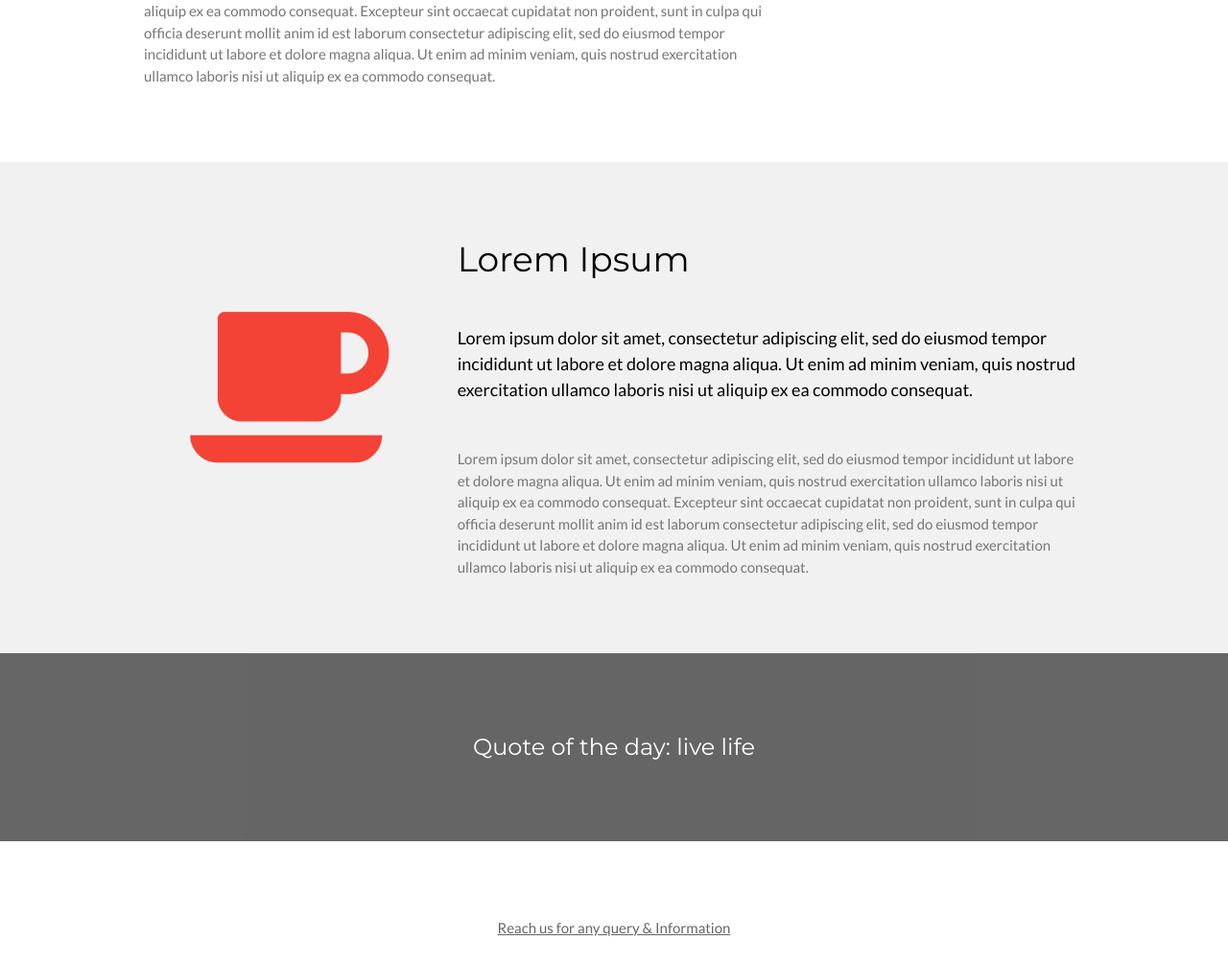
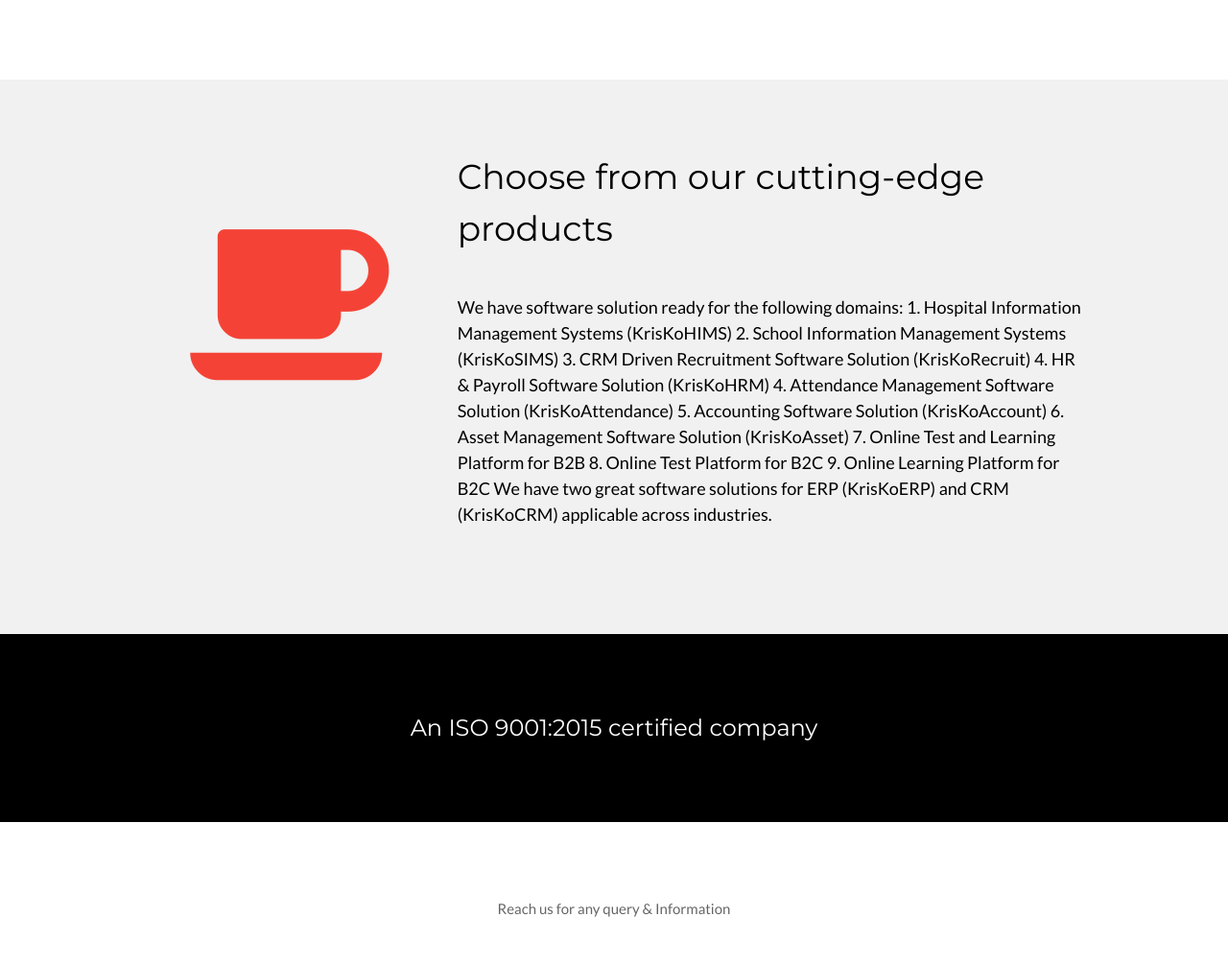
Before and after one commit to sayantan-cse/KriskoSoftware, a plain HTML site: page index.html in a window 1280 px wide. Shown: the part 862-1867 px from the top of the page at 96% size. Drawn offline with nearby package versions, Linux system fonts and the light colour scheme.

Commit message:
Update index.html

```diff
--- a/index.html
+++ b/index.html
@@ -18,7 +18,7 @@ body,h1,h2,h3,h4,h5,h6 {font-family: "Lato", sans-serif}
 
 <!-- Navbar -->
 <div class="w3-top">
-  <div class="w3-bar w3-red w3-card w3-left-align w3-large">
+  <div class="w3-bar w3-white w3-card w3-left-align w3-large">
     <a class="w3-bar-item w3-button w3-hide-medium w3-hide-large w3-right w3-padding-large w3-hover-white w3-large w3-red" href="javascript:void(0);" onclick="myFunction()" title="Toggle Navigation Menu"><i class="fa fa-bars"></i></a>
     <a href="#" class="w3-bar-item w3-button w3-padding-large w3-white">Home</a>
     <a href="#" class="w3-bar-item w3-button w3-padding-large">About Us</a>
@@ -41,24 +41,24 @@ body,h1,h2,h3,h4,h5,h6 {font-family: "Lato", sans-serif}
 </div>
 
 <!-- Header -->
-<header class="w3-container w3-red w3-center" style="padding:128px 16px">
+<header class="w3-container w3-blue w3-center" style="padding:128px 16px">
   <h1 class="w3-margin w3-jumbo">KrisKo Software Pvt. Ltd.</h1>
-  <p class="w3-xlarge">Template by w3.css</p>
-  <button class="w3-button w3-black w3-padding-large w3-large w3-margin-top">Get Started</button>
+  <p >Solve real business challenges</p>
+
+
+  <button class="w3-button w3-round-xxlarge w3-black w3-padding-large w3-large w3-margin-top">Start Building with us Today</button>
 </header>
 
 <!-- First Grid -->
 <div class="w3-row-padding w3-padding-64 w3-container">
   <div class="w3-content">
     <div class="w3-twothird">
-      <h1>Lorem Ipsum</h1>
+      <h1>Why KKS</h1>
       <h5 class="w3-padding-32">At KKS (KrisKo Software), we develop custom enterprise software solutions
 leveraging cutting edge software technologies,
 database technologies and internet technologies.</h5>
 
-      <p class="w3-text-grey">Lorem ipsum dolor sit amet, consectetur adipiscing elit, sed do eiusmod tempor incididunt ut labore et dolore magna aliqua. Ut enim ad minim veniam, quis nostrud exercitation ullamco laboris nisi ut aliquip ex ea commodo consequat. Excepteur sint
-        occaecat cupidatat non proident, sunt in culpa qui officia deserunt mollit anim id est laborum consectetur adipiscing elit, sed do eiusmod tempor incididunt ut labore et dolore magna aliqua. Ut enim ad minim veniam, quis nostrud exercitation ullamco
-        laboris nisi ut aliquip ex ea commodo consequat.</p>
+      <p class="w3-text-grey"></p>
     </div>
 
     <div class="w3-third w3-center">
@@ -75,28 +75,35 @@ database technologies and internet technologies.</h5>
     </div>
 
     <div class="w3-twothird">
-      <h1>Lorem Ipsum</h1>
-      <h5 class="w3-padding-32">Lorem ipsum dolor sit amet, consectetur adipiscing elit, sed do eiusmod tempor incididunt ut labore et dolore magna aliqua. Ut enim ad minim veniam, quis nostrud exercitation ullamco laboris nisi ut aliquip ex ea commodo consequat.</h5>
+      <h1>Choose from our cutting-edge products</h1>
+      <h5 class="w3-padding-32">We have software solution ready for the following domains:
+1. Hospital Information Management Systems (KrisKoHIMS)
+2. School Information Management Systems (KrisKoSIMS)
+3. CRM Driven Recruitment Software Solution (KrisKoRecruit)
+4. HR & Payroll Software Solution (KrisKoHRM)
+4. Attendance Management Software Solution (KrisKoAttendance)
+5. Accounting Software Solution (KrisKoAccount)
+6. Asset Management Software Solution (KrisKoAsset)
+7. Online Test and Learning Platform for B2B
+8. Online Test Platform for B2C
+9. Online Learning Platform for B2C
+We have two great software solutions for ERP (KrisKoERP) and CRM (KrisKoCRM)
+applicable across industries.</h5>
 
-      <p class="w3-text-grey">Lorem ipsum dolor sit amet, consectetur adipiscing elit, sed do eiusmod tempor incididunt ut labore et dolore magna aliqua. Ut enim ad minim veniam, quis nostrud exercitation ullamco laboris nisi ut aliquip ex ea commodo consequat. Excepteur sint
-        occaecat cupidatat non proident, sunt in culpa qui officia deserunt mollit anim id est laborum consectetur adipiscing elit, sed do eiusmod tempor incididunt ut labore et dolore magna aliqua. Ut enim ad minim veniam, quis nostrud exercitation ullamco
-        laboris nisi ut aliquip ex ea commodo consequat.</p>
+      <p class="w3-text-grey"></p>
     </div>
   </div>
 </div>
 
-<div class="w3-container w3-black w3-center w3-opacity w3-padding-64">
-    <h1 class="w3-margin w3-xlarge">Quote of the day: live life</h1>
+<div class="w3-container w3-black w3-center  w3-padding-64">
+    <h1 class="w3-margin w3-xlarge">An ISO 9001:2015 certified company</h1>
 </div>
 
 <!-- Footer -->
 <footer class="w3-container w3-padding-64 w3-center w3-opacity">
-<p><a href="https://www.w3schools.com/w3css/default.asp" target="_blank">Reach us for any query & Information</a></p>
+<p>Reach us for any query & Information</p>
   <div class="w3-xlarge w3-padding-32">
-    <i class="fa fa-facebook-official w3-hover-opacity"></i>
-    <i class="fa fa-instagram w3-hover-opacity"></i>
-    <i class="fa fa-snapchat w3-hover-opacity"></i>
-    <i class="fa fa-pinterest-p w3-hover-opacity"></i>
+
     <i class="fa fa-twitter w3-hover-opacity"></i>
     <i class="fa fa-linkedin w3-hover-opacity"></i>
  </div>
```
